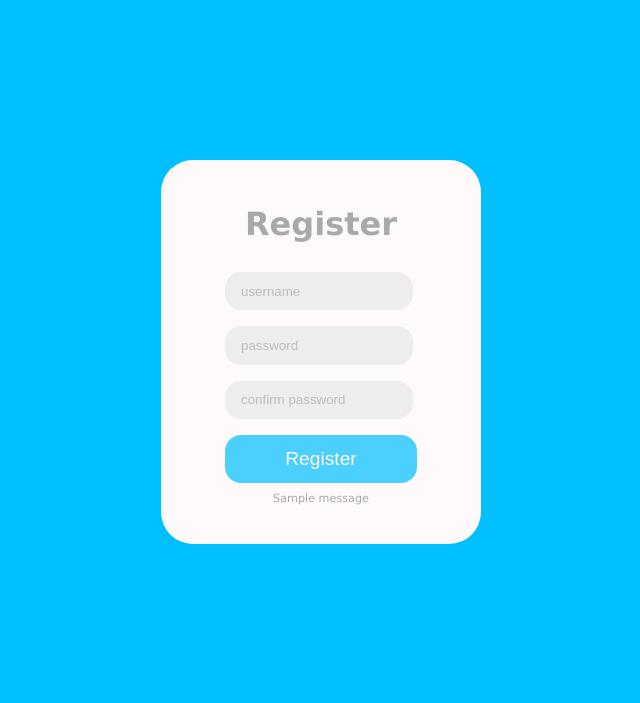
After one commit to Doubleneck/Jetta, a Flask app: page /register in a window 1280 px wide. The commit adds this page. Shown: the top 703 px of the page, without its empty margins (319-959 px from the left). Run offline with Flask 2, Linux system fonts and the light colour scheme; one stand-in notice (Sample message) is shown.

Commit message:
Make a basic skeleton of navigation in Flask
  - make parent templates:
    - base.html
    - credentials_frame.html
    - and use them to....
  - make pages:
    - login.html
    - register.html
    - main.html
    - create a css file for them and make it swappable in the templates
    - adjust page design with css to be ok
  - create basic routing, functionality and messaging between the pages
  - make dummy logic to use for user authentication in login and register
  - make an almost empty js-file just because

```diff
--- a/src/app.py
+++ b/src/app.py
@@ -1,17 +1,86 @@
-from flask import Flask, render_template
+from flask import Flask, render_template, redirect, url_for, request, flash
 import sqlite3
 from database import Database
 
 app = Flask(__name__)
+app.secret_key = 'lsefhlashbflajshgcebOIQROVYW3PVUH'
 
-@app.route("/")
-def index():
-    database = Database()
-    database.initialize_database()
-    database.connection.execute("INSERT INTO users (username, password) VALUES ('kayttaja1', 'test')")
-    database.connection.execute("INSERT INTO users (username, password) VALUES ('kayttaja2', 'test')")
-    user = database.connection.execute("SELECT username FROM users").fetchall()
-    return render_template('login.html')
+class CredentialsError(Exception):
+    pass
+
+
+
+
+
+# Urpo_Placeholder_Koodia
+class DummyUser:
+    def __init__(self, firstname, password):
+        self.firstname = firstname
+        self.password = password
+
+    def __str__(self):
+        return self.firstname
+
+def validate_user(*args):
+    for word in args:
+        if not word:
+            raise CredentialsError("Username or password empty")
+    return DummyUser(args[0], args[1])
+
+
+
+def redirect_to_login():
+    return redirect(url_for("login_page"))
+
+def redirect_to_register():
+    return redirect(url_for("register_page"))
+
+def redirect_to_main(user):
+    return redirect(url_for("main_page", user=user))
+
+@app.route("/", methods=['POST', 'GET'])
+def login_page():
+    if request.method == 'POST':
+        username = request.form['username']
+        password = request.form['password']
+        try:
+            user = validate_user(username, password)
+            return redirect_to_main(user=user)
+        except CredentialsError as error:
+            flash(str(error))
+            return redirect_to_login()
+    else:
+        return render_template('login.html')
+
+@app.route("/register", methods=['POST', 'GET'])
+def register_page():
+    if request.method == 'POST':
+        username = request.form['username']
+        password = request.form['password']
+        password_confirm = request.form['password_confirm']
+        try:
+            user = validate_user(username, password, password_confirm)
+            return redirect_to_main(user=user)
+        except CredentialsError as error:
+            flash(str(error))
+            return redirect_to_register()
+    else:
+        return render_template('register.html')
+
+@app.route("/main", methods=['POST', 'GET'])
+def main_page():
+    user = request.args['user']
+    if request.method == 'POST':
+        return redirect_to_main
+    else:
+        return render_template('main.html', name=str(user))
 
 if __name__=="__main__":
-    app.run(host='0.0.0.0')
+    app.run(debug=True, host='0.0.0.0')
+
+
+# database = Database()
+# database.initialize_database()
+# database.connection.execute("INSERT INTO users (username, password) VALUES ('kayttaja1', 'test')")
+# database.connection.execute("INSERT INTO users (username, password) VALUES ('kayttaja2', 'test')")
+# user = database.connection.execute("SELECT username FROM users").fetchall()
--- a/src/static/css/styles_main.css
+++ b/src/static/css/styles_main.css
@@ -1,7 +1,96 @@
-
+* {
+    margin: 0;
+    padding: 0;
+}
 
 body {
-    margin: 0;
-    padding: 0;
-    background: red;
+    background: DeepSkyBlue;
 }
+
+div.page_wrapper {
+	margin: 0 auto;
+	padding: 4rem 1rem;
+	max-width: 60em;
+	font-family: Verdana, Tahoma, Arial, sans-serif;
+	line-height: 1.5;
+	/* background: green; */
+}
+
+div.credentials_box {
+    margin: 6rem auto;
+    width: 20rem;
+    height: 24rem;
+    overflow: auto;
+    border-radius: 2rem;
+    background: snow;
+    /* background: red; */
+}
+
+h3.credentials_title {
+    text-align: center;
+    margin: 2.5rem 0 1.5rem 0;
+    font-size: 2rem;
+    color: DarkGrey;
+}
+
+div.credentials_form {
+    margin: 1rem 20%;
+    /* background: blue; */
+}
+
+input.text_field {
+    margin-bottom: 1rem;
+    padding: 0 1rem;
+    width: calc(100% - 4px - 2rem);
+    height: 2.4rem;
+    border-radius: 1rem;
+    border-style: hidden;
+    color: DarkGrey;
+    background: #EDEDED;
+}
+
+input.text_field:focus {
+    outline-width: 0;
+}
+
+input.text_field::placeholder {
+    color: DarkGrey;
+    opacity: 0.7;
+}
+
+input.button {
+    margin-bottom: 0.5rem;
+    width: 100%;
+    height: 3rem;
+    border-radius: 1rem;
+    border-style: hidden;
+    font-size: 1.2rem;
+    font-weight: normal;
+    color: snow;
+    opacity:0.7;
+}
+
+input.button:hover {
+    opacity: 100%;
+}
+
+input.submit_btn {
+    background: DeepSkyBlue;
+}
+
+input.go_register_btn {
+    background: #bebebe;
+}
+
+p.error_msg {
+    text-align: center;
+    color: DarkGrey;
+}
+
+.font_small {
+    font-size: 0.7rem;
+}
+
+.font_medium {
+    font-size: 0.8rem;
+}
--- a/src/templates/base.html
+++ b/src/templates/base.html
@@ -7,11 +7,14 @@
         {% block head %}
         <title>{% block title %}{% endblock %}</title>
         <link rel="stylesheet" href="{{ url_for('static', filename='css/styles_main.css') }}">
+        {# <script type="text/javascript" src="{{ url_for('static', filename='javascript/actions.js') }}"></script> #}
         {% endblock %}
     </head>
     <body>
-        {% block content %}
-        <h1>Ohtu-Miniprojekti</h1>
-        {% endblock %}
-    </body>
-</html>]
+        <div class="page_wrapper">
+            {% block content %}
+            <h1>Ohtu-Miniprojekti</h1>
+            {% endblock %}
+        </div>
+    <body>
+</html>
--- /dev/null
+++ b/src/templates/credentials_frame.html
@@ -0,0 +1,23 @@
+{% extends 'base.html' %}
+{% block title %}{{ self.credentials_title() }}{% endblock %}
+{% block head %}
+    {{ super() }}
+{% endblock %}
+{% block content %}
+
+    <div class="credentials_box">
+        <h3 class="credentials_title">{{ self.credentials_title() }}</h3>
+        <div class="credentials_form">
+            {% block credentials_form %}
+            {% endblock %}
+            {% with messages = get_flashed_messages() %}
+                {% if messages %}
+                    {% for message in messages %}
+                        <p class="font_small error_msg">{{ message }}</p>
+                    {% endfor %}
+                {% endif %}
+            {% endwith %}
+        </div>
+    </div>
+
+{% endblock %}
--- /dev/null
+++ b/src/templates/register.html
@@ -0,0 +1,11 @@
+{% extends 'credentials_frame.html' %}
+{% block credentials_title %}Register{% endblock %}
+
+{% block credentials_form %}
+    <form action="/register" method="POST">
+        <input type="text" id="username" class="text_field cred_field" name="username" placeholder="username"><br>
+        <input type="password" id="password" class="text_field cred_field" name="password" placeholder="password"><br>
+        <input type="password" id="password_confirm" class="text_field cred_field" name="password_confirm" placeholder="confirm password"><br>
+        <input type="submit" class="button submit_btn" value="Register">
+    </form>
+{% endblock %}
```
Also changed, not shown: src/static/javascript/actions.js (added, +11 -0 lines), src/templates/login.html (+12 -7 lines), src/templates/main.html (added, +10 -0 lines).
